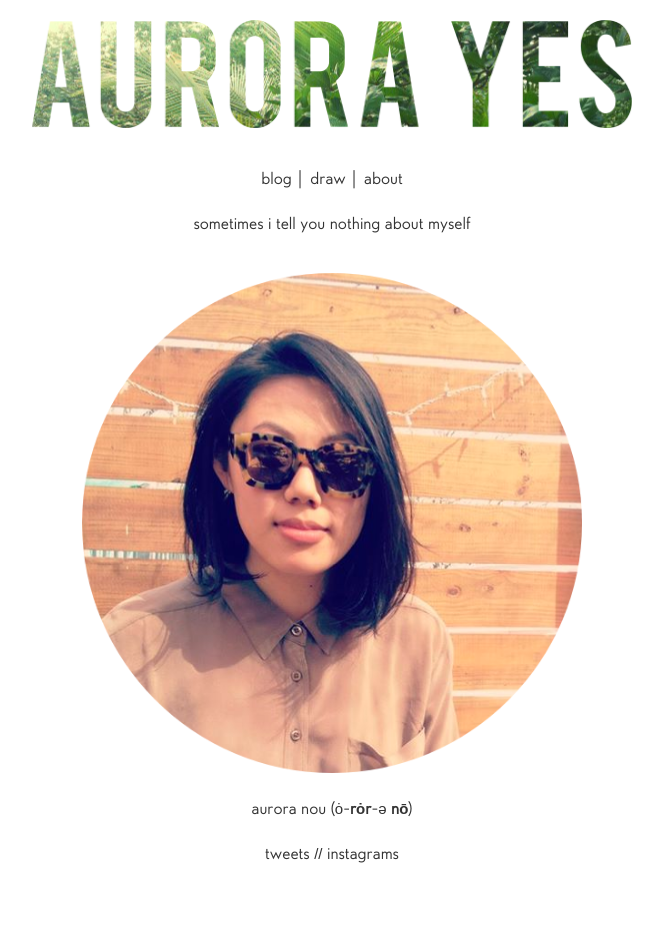
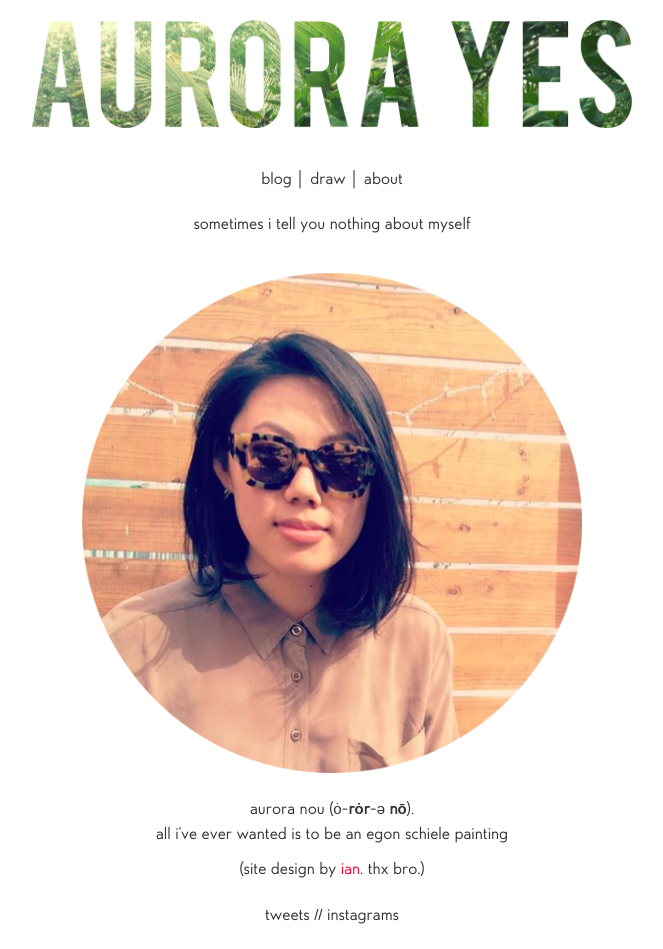
Before and after one commit to auroranou/old-portfolio, a Jekyll site: the page built from _posts/0010-01-03-about.html, in a window 1280 px wide. Shown: the whole page, without its empty margins (308-971 px from the left). Built offline with Jekyll 4.4.1, drawn with Linux system fonts in a browser that asks for light colours; before the commit the page ends 900 px from its top, so only the background shows below that.

Commit message:
more updates to about page

```diff
--- a/_posts/0010-01-03-about.html
+++ b/_posts/0010-01-03-about.html
@@ -13,5 +13,7 @@ subtitle: " "
     <img src="{{base}}/img/aurora.png" width="500" class="about"/>
     <br>
     <br>
-    <p>aurora nou (&#559;-<strong>r&#559;r</strong>-&#477; <strong>n&#333;</strong>)</p>
+    <p>aurora nou (&#559;-<strong>r&#559;r</strong>-&#477; <strong>n&#333;</strong>).
+    	<br>all i've ever wanted is to be an egon schiele painting</p>
+    <p>(site design by <a href="twitter.com/ian_villeda">ian</a>. thx bro.)</p>
 </div>
```
